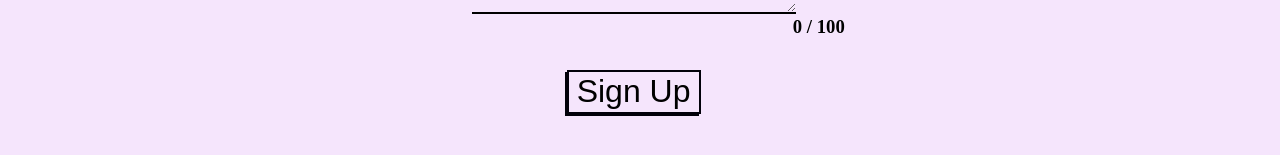
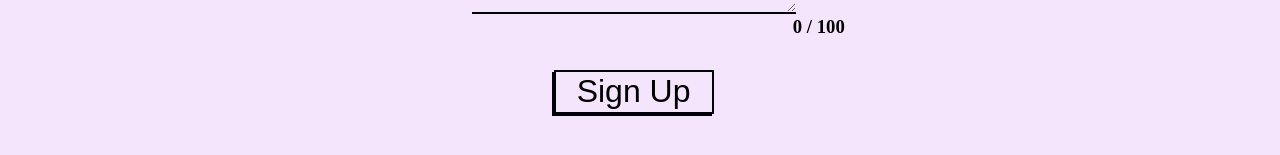
Before and after one commit to nathanlunn/Daylee, a React (Create React App) app in the folder client/: page /signup in a window 1280 px wide. Shown: the part 459-614 px from the top of the page. Built offline with nearby package versions, Linux system fonts and the light colour scheme; no server answers; a web font is replaced by a local one.

Commit message:
fix signup button

```diff
--- a/client/src/styles/SignUp.css
+++ b/client/src/styles/SignUp.css
@@ -88,6 +88,8 @@
 }
 .signup .signup__submit {
   margin-top: 2rem;
+  margin-bottom: 1rem;
+  width: 10rem;
   border: solid 2px #02010A;
   box-shadow: -2px 2px #02010A;
   font-size: 2rem;
--- a/client/src/styles/SignUp.scss
+++ b/client/src/styles/SignUp.scss
@@ -90,6 +90,8 @@
 
   .signup__submit {
     margin-top: 2rem;
+    margin-bottom: 1rem;
+    width: 10rem;
     border: solid 2px $richBlack;
     box-shadow: -2px 2px $richBlack;
     font-size: 2rem;
```
Also changed, not shown: 1 other file (tests, documents, lock files or other folders).
